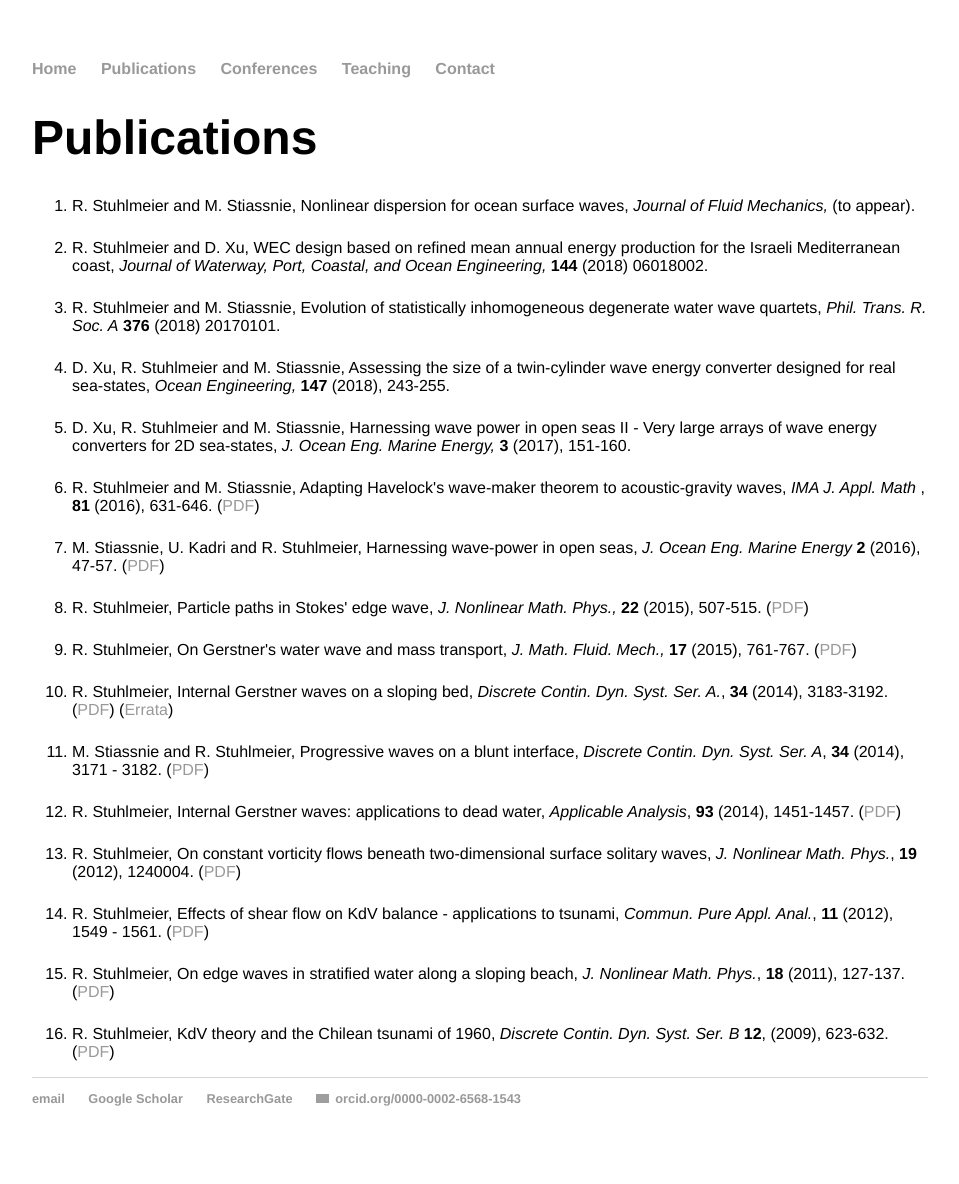
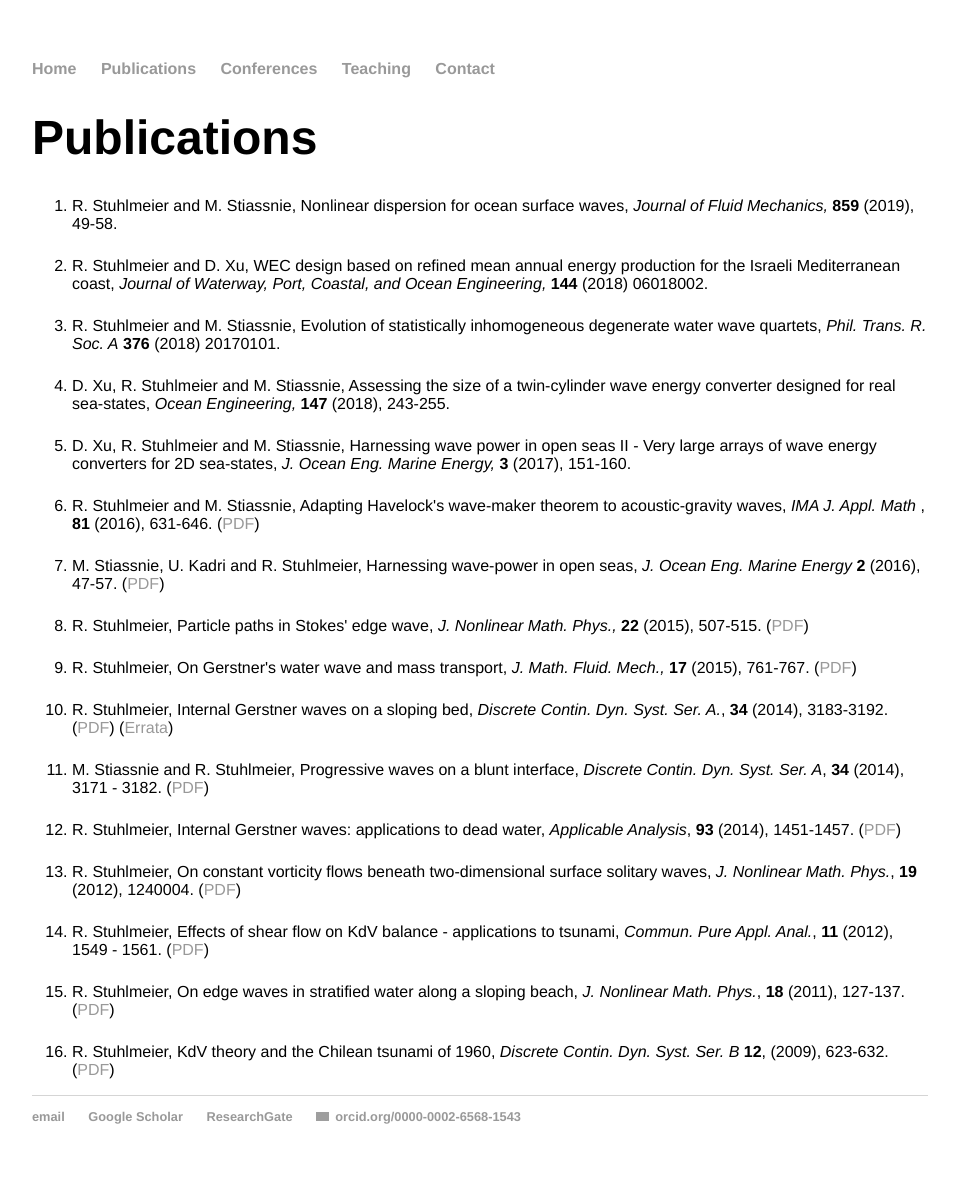
Before and after one commit to rstuhlmeier/rstuhlmeier.github.io, a Jekyll site: the page built from publications/index.html, in a window 1280 px wide. Shown: the whole page, without its empty margins (160-1119 px from the left). Built offline with Jekyll 4.4.1, drawn with Linux system fonts in a browser that asks for light colours; grey boxes are pictures that could not be loaded.

Commit message:
Updated Publications
Included JFM

```diff
--- a/publications/index.html
+++ b/publications/index.html
@@ -6,7 +6,7 @@ title: Raphael Stuhlmeier - Publications
 
 <h1>Publications</h1>
 <ol>
-<li> R. Stuhlmeier and M. Stiassnie, Nonlinear dispersion for ocean surface waves, <em> Journal of Fluid Mechanics, </em> (to appear).</li>
+<li> R. Stuhlmeier and M. Stiassnie, Nonlinear dispersion for ocean surface waves, <em> Journal of Fluid Mechanics, </em> <b>859</b> (2019), 49-58.</li>
 <p>
 <li> R. Stuhlmeier and D. Xu, WEC design based on refined mean annual energy production for the Israeli Mediterranean coast, <em> Journal of Waterway, Port, Coastal, and Ocean Engineering,</em> <b>144</b> (2018) 06018002. </li>
 <p>
```
